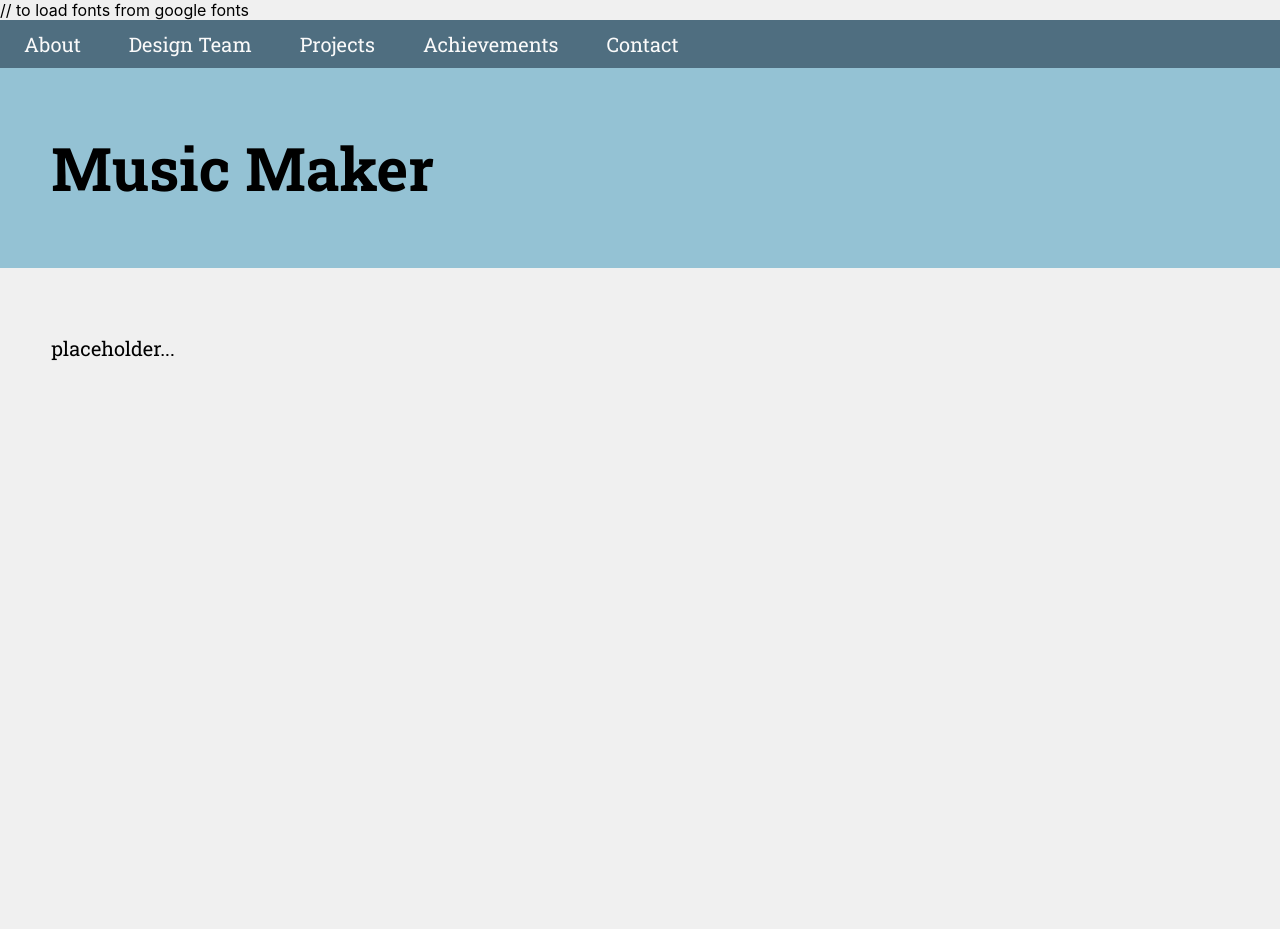
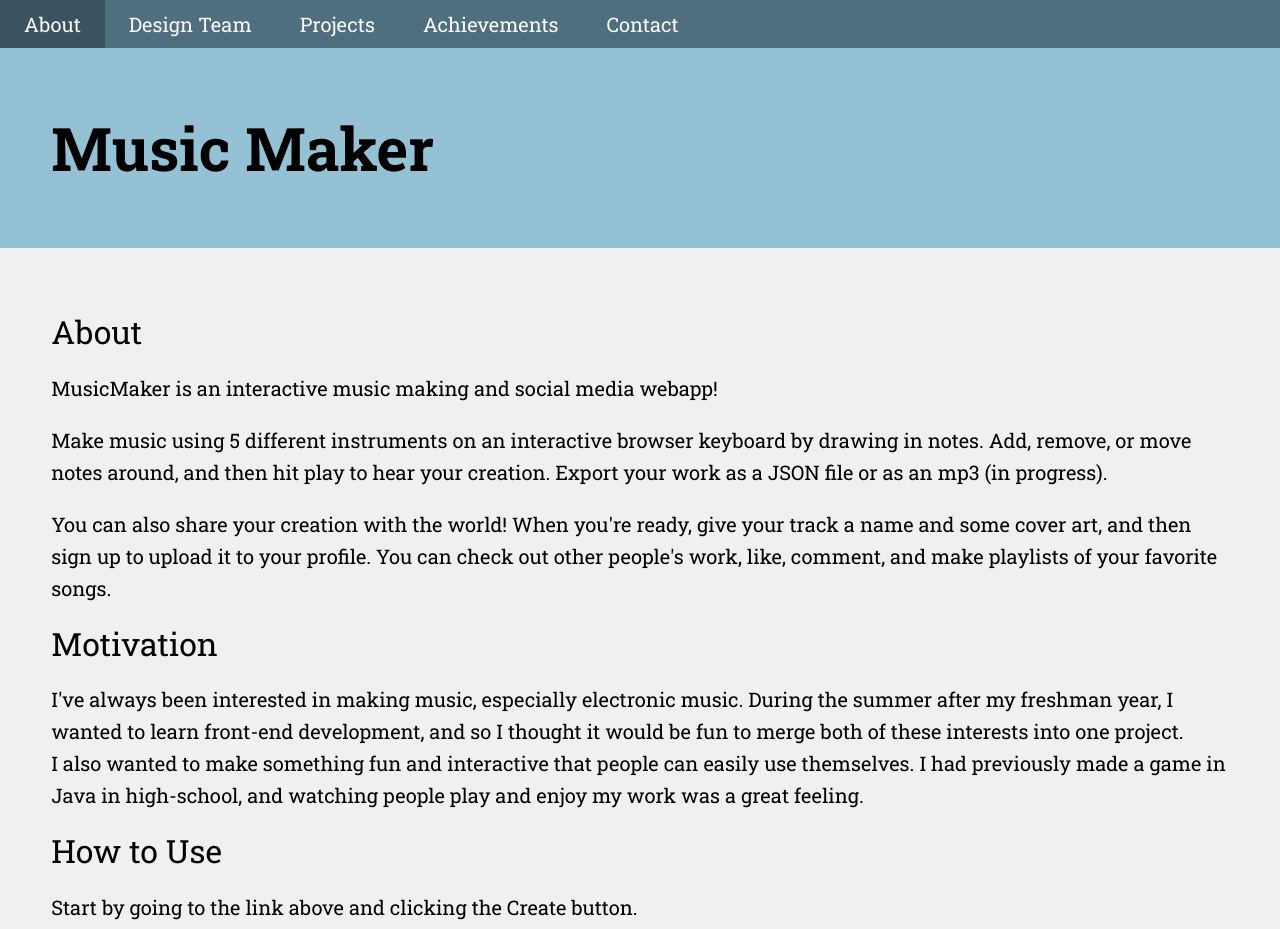
Before and after one commit to sauravbanna/sauravbanna.github.io, a Next.js app: page /projects/musicmaker in a window 1280 px wide. Shown: the top 929 px of the page. Before the commit the page ends 800 px from the top, so only its background shows below. Built offline with nearby package versions, Linux system fonts and the light colour scheme.

Commit message:
music maker page

```diff
--- a/pages/_document.tsx
+++ b/pages/_document.tsx
@@ -5,7 +5,6 @@ class MyDocument extends Document {
         return (
             <Html>
                 <Head>
-                    // to load fonts from google fonts
                     <link rel="preconnect" href="https://fonts.googleapis.com" />
                     <link rel="preconnect" href="https://fonts.gstatic.com" />
                     <link href="https://fonts.googleapis.com/css2?family=Roboto+Slab:wght@400;700&display=swap" rel="stylesheet" />
--- a/pages/projects/musicmaker.tsx
+++ b/pages/projects/musicmaker.tsx
@@ -23,8 +23,50 @@ const MusicMaker: NextPage = () => {
         <div
             className={styles.pageContent}
         >
+            <Typography variant="h4">
+                About
+            </Typography>
+            &nbsp;
             <Typography variant="h6">
-                placeholder...
+                MusicMaker is an interactive music making and social media webapp!
+            </Typography>
+            &nbsp;
+            <Typography variant="h6">
+                 Make music using 5 different instruments on an interactive browser keyboard by drawing in notes. Add, remove, or move notes around, and then hit play to hear your creation. Export your work as a JSON file or as an mp3 (in progress).
+            </Typography>
+            &nbsp;
+            <Typography variant="h6">
+                 You can also share your creation with the world! When you're ready, give your track a name and some cover art, and then sign up to upload it to your profile. You can check out other people's work, like, comment, and make playlists of your favorite songs.
+            </Typography>
+            &nbsp;
+            &nbsp;
+             <Typography variant="h4">
+                Motivation
+            </Typography>
+            &nbsp;
+            <Typography variant="h6">
+                I've always been interested in making music, especially electronic music. During the summer after my freshman year, I wanted to learn front-end development, and so I thought it would be fun to merge both of these interests into one project.
+            </Typography>
+            <Typography variant="h6">
+                I also wanted to make something fun and interactive that people can easily use themselves. I had previously made a game in Java in high-school, and watching people play and enjoy my work was a great feeling.
+            </Typography>
+            &nbsp;
+            &nbsp;
+            <Typography variant="h4">
+                How to Use
+            </Typography>
+            &nbsp;
+            <Typography variant="h6">
+                Start by going to the link above and clicking the Create button.
+            </Typography>
+            <Typography variant="h6">
+                Using your mouse, draw notes onto the on-screen keyboard. You'll hear the notes as you draw them.
+            </Typography>
+            <Typography variant="h6">
+                Resize notes by dragging their ends (you should see an indicator when you hover your mouse over a note). Move notes aroun by clicking and dragging with your mouse. Delete a note by double clicking it.
+            </Typography>
+            <Typography variant="h6">
+                To hear the whole song, hit the play button.
             </Typography>
         </div>
     </ThemeProvider>
```
